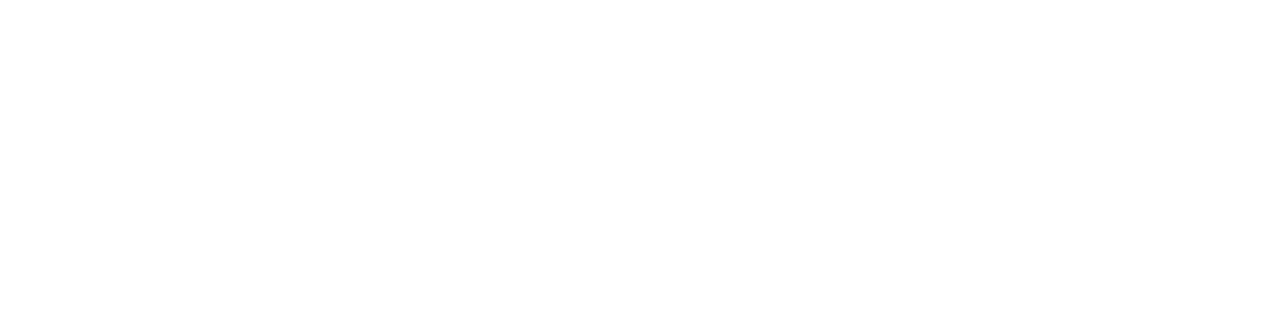
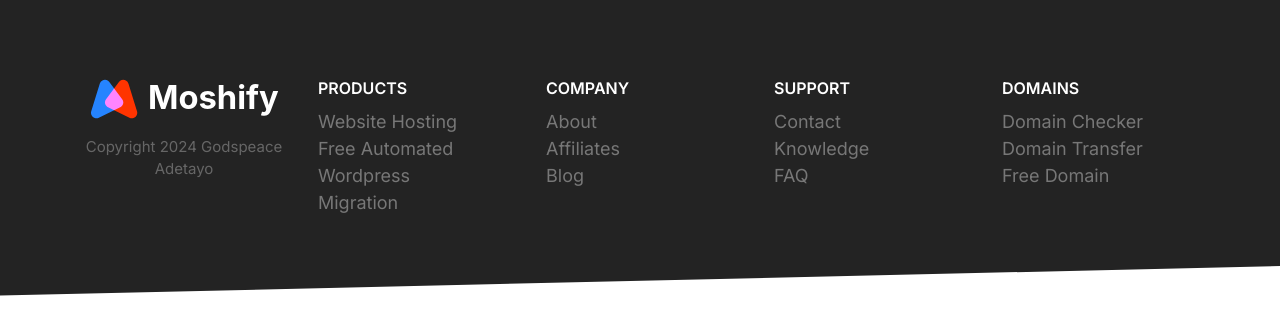
Before and after one commit to Godspeacee/customcloudify, a plain HTML site: page index.html in a window 1280 px wide. Drawn offline with Linux system fonts and the light colour scheme.

Commit message:
define footer

```diff
--- a/css/styles.css
+++ b/css/styles.css
@@ -753,3 +753,76 @@ color:white;
         justify-self: end;
     }
 }
+
+/* footer */
+.footer{
+    background: #232323;
+}
+.footer a {
+    color: #777;
+    transition: color 0.3s;
+}
+
+.footer a:hover {
+    color: white;
+}
+
+.footer__section{
+    padding: 2rem;
+    border-bottom: 1px solid #393939;
+}
+
+.footer__section .list{
+    margin: 0;
+}
+
+.footer__heading{
+    text-transform: uppercase;
+    font-weight: 600;
+}
+.footer__brand{
+    margin-top: 5rem;
+    text-align: center;
+
+}
+.footer__brand img{
+    width: 100%;
+    max-width: 230px;
+}
+
+.footer__copyright{
+    font-size: 2.1rem;
+    color: white;
+    opacity: 0.3;
+}
+
+@media screen and (min-width: 768px) {
+    .footer__sections{
+        grid-template-columns: repeat(auto-fit, minmax(10rem, 1fr));
+    }
+    .footer .collapsible__chevron{
+        display: none;
+    }
+
+    .footer .collapsible__content{
+        opacity: 1;
+        max-height: 100%;
+    }
+
+    .footer__brand{
+        order: -1;
+        margin-top: 1rem;
+    }
+
+    .footer__copyright{
+        font-size: 1.5rem;
+    }
+
+    .footer__section{
+        border: 0;
+    }
+
+    .footer__heading{
+        font-size: 1.6rem;
+    }
+}
--- a/index.html
+++ b/index.html
@@ -10,7 +10,75 @@
     <link rel="stylesheet" href="css/styles.css">
 </head>
   <body>
-
+    <footer class="block block--dark block--skewed-left footer">
+      <div class="container grid footer__sections">
+        <section class="collapsible collapsible--expanded footer__section">
+          <header class="collapsible__header">
+            <h2 class="collapsible__heading footer__heading">PRODUCTS</h2>
+              <svg class="icon icon--white collapsible__chevron">
+                  <use xlink:href="images/sprite.svg#chevron"></use>
+              </svg>
+          </header>
+          <div class="collapsible__content">
+            <ul class="list">
+              <li><a href="#">Website Hosting</a></li>
+              <li><a href="#">Free Automated</a></li>
+              <li><a href="#">Wordpress</a></li>
+              <li><a href="#">Migration</a></li>
+            </ul>
+          </div>
+        </section>
+        <section class="collapsible  footer__section">
+          <header class="collapsible__header">
+            <h2 class="collapsible__heading footer__heading">COMPANY</h2>
+              <svg class="icon icon--white collapsible__chevron">
+                  <use xlink:href="images/sprite.svg#chevron"></use>
+              </svg>
+          </header>
+          <div class="collapsible__content">
+            <ul class="list">
+              <li><a href="#">About</a></li>
+              <li><a href="#">Affiliates</a></li>
+              <li><a href="#">Blog</a></li>
+            </ul>
+          </div>
+        </section>
+        <section class="collapsible footer__section">
+          <header class="collapsible__header">
+            <h2 class="collapsible__heading footer__heading">SUPPORT</h2>
+              <svg class="icon icon--white collapsible__chevron">
+                  <use xlink:href="images/sprite.svg#chevron"></use>
+              </svg>
+          </header>
+          <div class="collapsible__content">
+            <ul class="list">
+              <li><a href="#">Contact</a></li>
+              <li><a href="#">Knowledge</a></li>
+              <li><a href="#">FAQ</a></li>
+            </ul>
+          </div>
+        </section>
+        <section class="collapsible footer__section">
+          <header class="collapsible__header">
+            <h2 class="collapsible__heading footer__heading">DOMAINS</h2>
+              <svg class="icon icon--white collapsible__chevron">
+                  <use xlink:href="images/sprite.svg#chevron"></use>
+              </svg>
+          </header>
+          <div class="collapsible__content">
+            <ul class="list">
+              <li><a href="#">Domain Checker</a></li>
+              <li><a href="#">Domain Transfer</a></li>
+              <li><a href="#">Free Domain</a></li>
+            </ul>
+          </div>
+        </section>
+        <section class="footer__brand">
+          <img src="images/logo.svg" alt="">
+          <p class="footer__copyright">Copyright 2024 Godspeace Adetayo</p>
+        </section>
+      </div>
+    </footer>
    <script src="js/main.js"></script>
  </body>
 </html>
```
